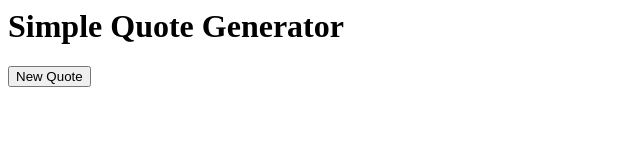
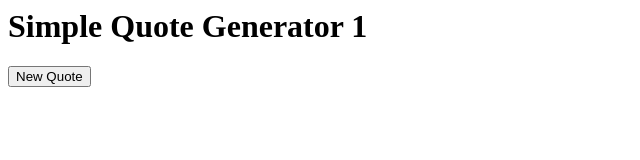
Before and after one commit to frostmotorsport/quote-generator, a plain HTML site: page index.html in a window 1280 px wide. Shown: the full height of the page, 0-640 px from the left. Drawn offline with Linux system fonts and the light colour scheme.

Commit message:
change to Index to see if it is building properly

```diff
--- a/index.html
+++ b/index.html
@@ -4,7 +4,7 @@
 	<title>Quote Generator</title>
 </head>
 <body>
-<h1>Simple Quote Generator</h1>
+<h1>Simple Quote Generator 1</h1>
 <div id="quoteDisplay">
     <!--quotes will display here -->
 </div>
```
